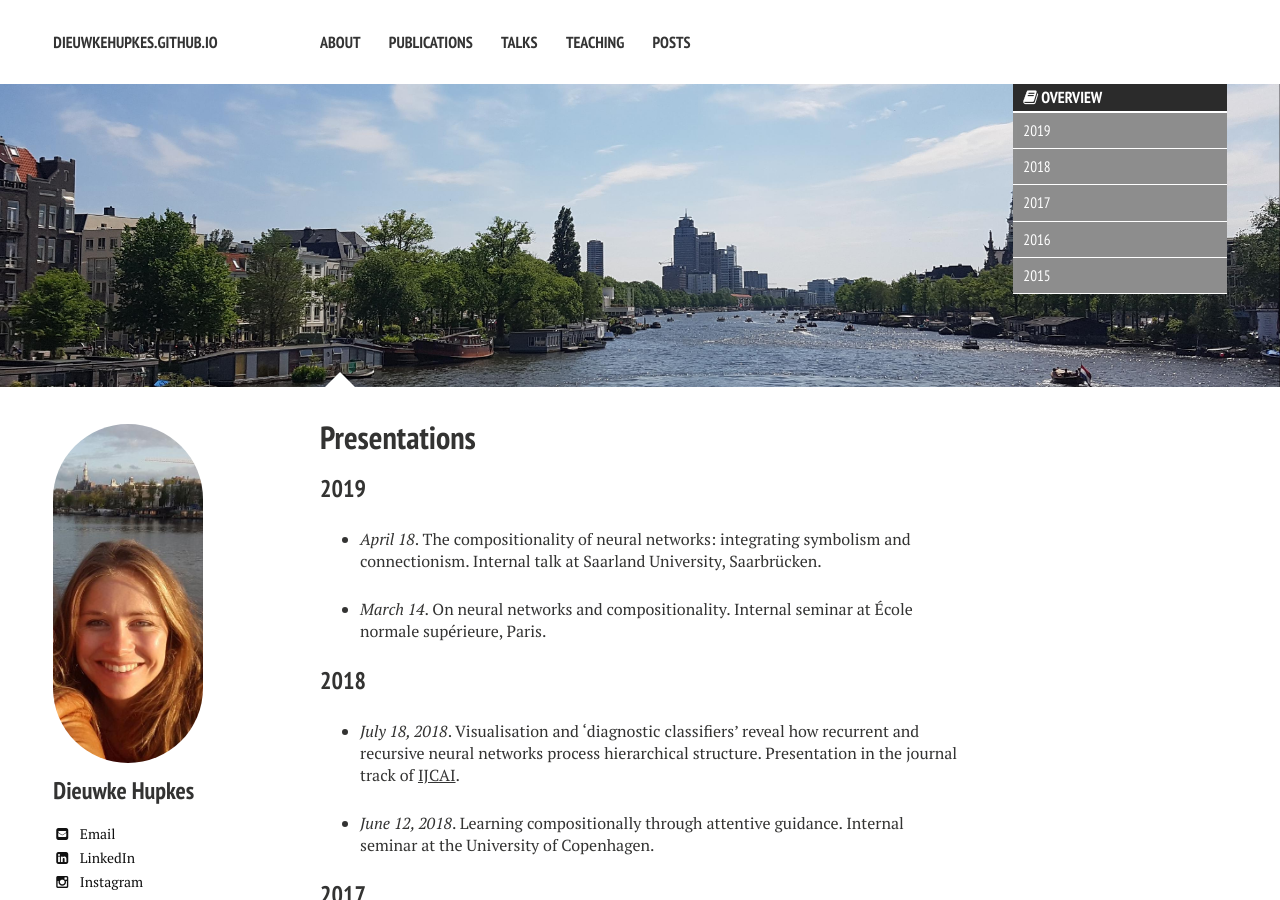
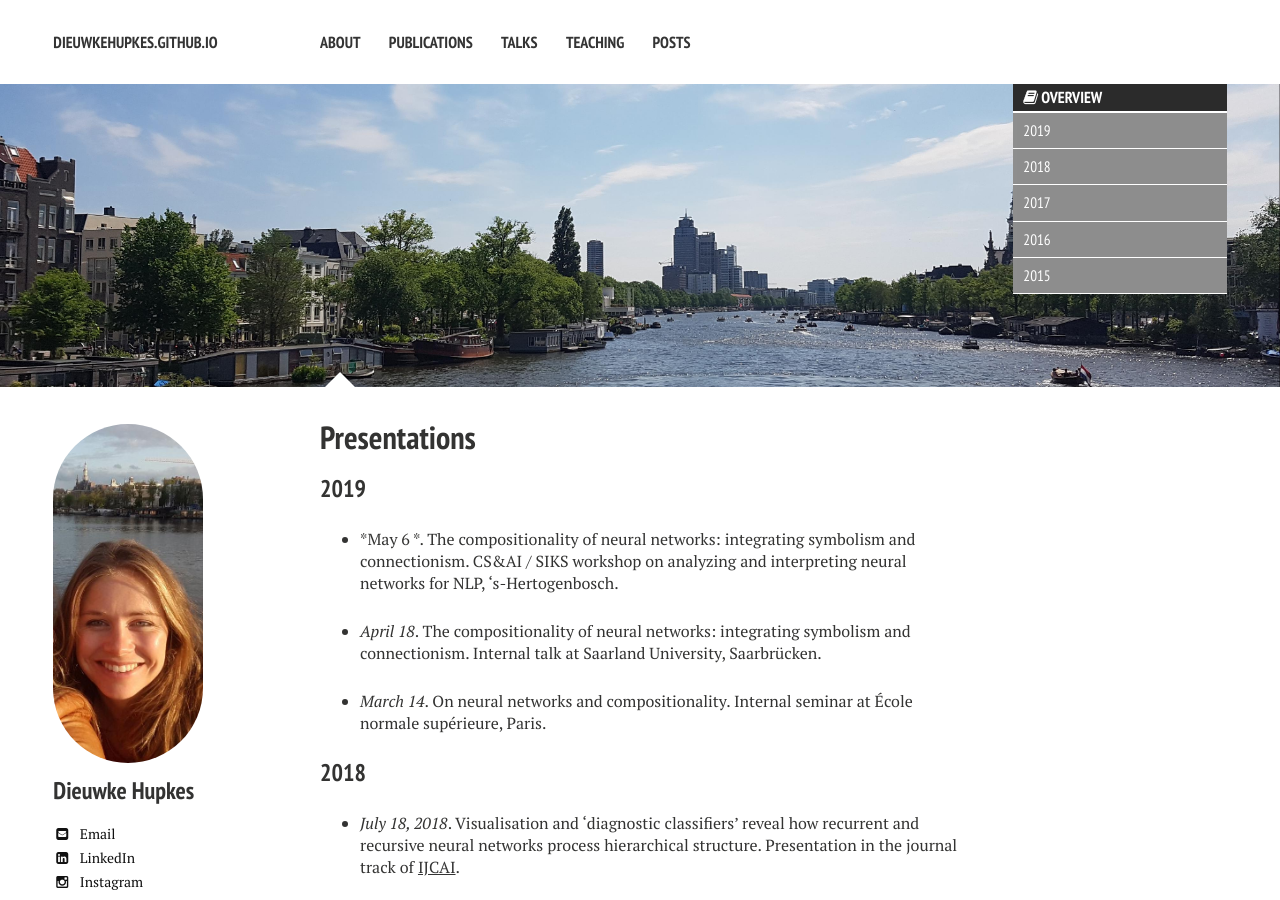
Before and after one commit to dieuwkehupkes/dieuwkehupkes.github.io, a Jekyll site: the page built from talks.md, in a window 1280 px wide and 900 px high. Built offline with Jekyll 4.4.1, drawn with Linux system fonts in a browser that asks for light colours; nearby versions of some CDN libraries.

Commit message:
Update talks

```diff
--- a/talks.md
+++ b/talks.md
@@ -11,6 +11,8 @@ image:
 {% include _toc.html %}
 
 ### 2019
+
+* *May 6 *. The compositionality of neural networks: integrating symbolism and connectionism. CS&AI / SIKS workshop on analyzing and interpreting neural networks for NLP, 's-Hertogenbosch.
 
 * *April 18*. The compositionality of neural networks: integrating symbolism and connectionism. Internal talk at Saarland University, Saarbrücken.
 
```
